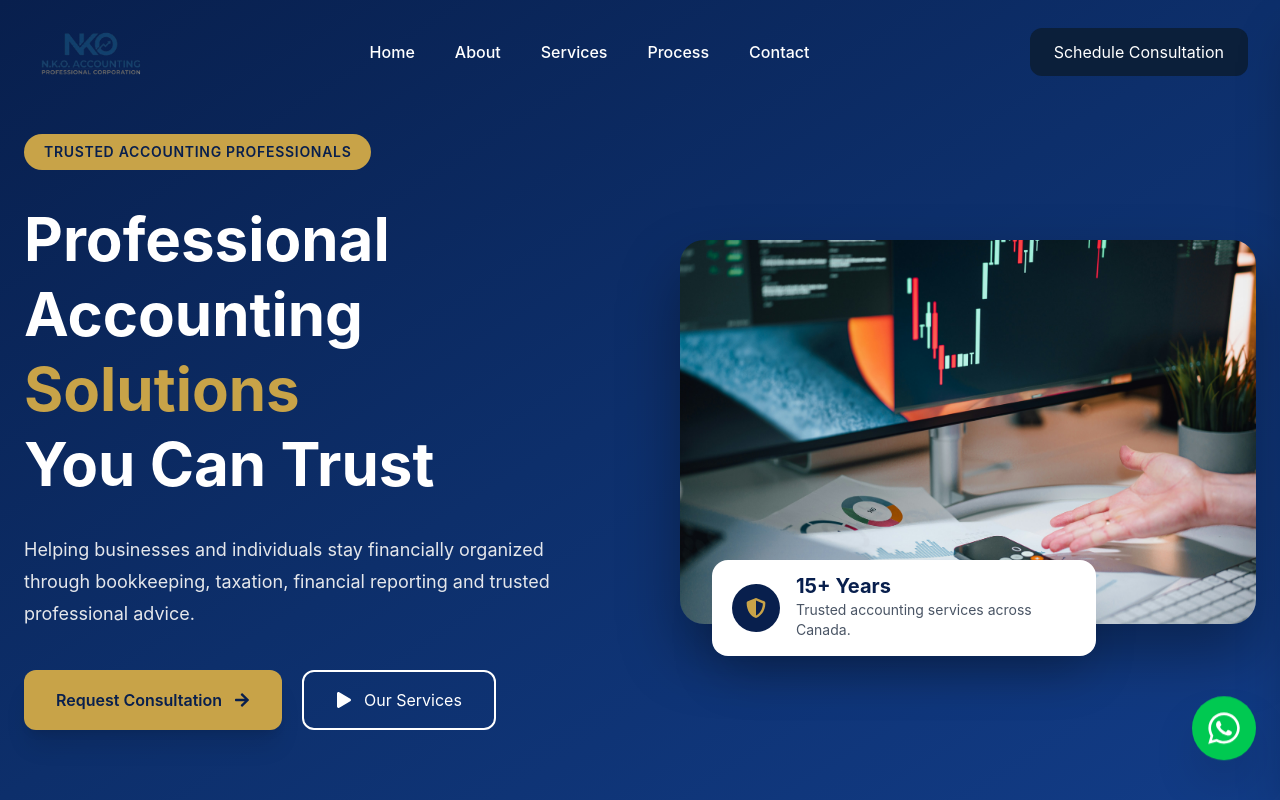
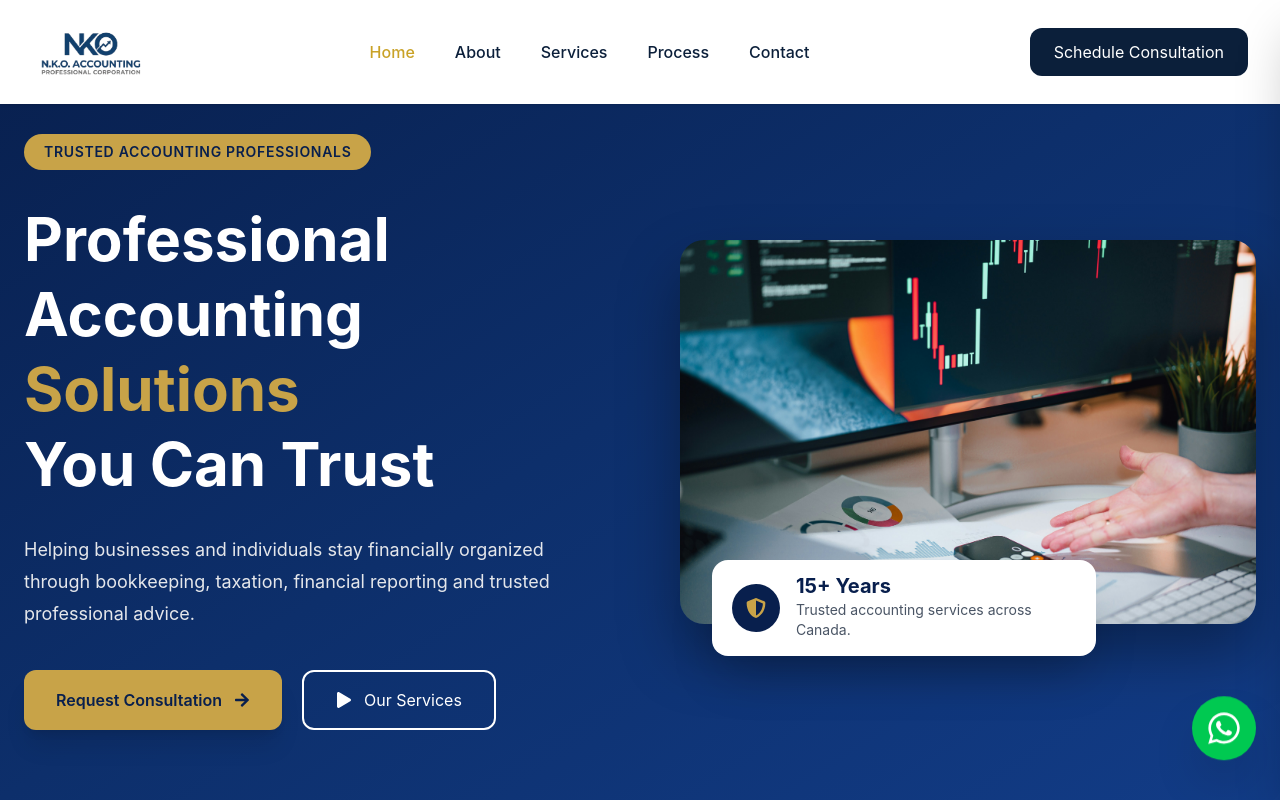
Before and after one commit to justicefriday/nko-Accountant, a React (Vite) app: page / in a window 1280 px wide. Shown: the top 800 px of the page. Built offline with nearby package versions, Linux system fonts and the light colour scheme.

Commit message:
nav fixed

```diff
--- a/src/components/Nav.jsx
+++ b/src/components/Nav.jsx
@@ -40,10 +40,8 @@ const Nav = () => {
 
   return (
     <header
-      className={`fixed top-0 left-0 w-full z-50 transition-all duration-500 ${
-        scrolled
-          ? "bg-white shadow-lg py-3"
-          : "bg-transparent py-5"
+      className={`fixed top-0 left-0 w-full z-50 bg-white transition-shadow duration-500 ${
+        scrolled ? "shadow-lg py-3" : "shadow-sm py-5"
       }`}
     >
       <div className="max-w-7xl mx-auto px-5 sm:px-6 lg:px-8 flex items-center justify-between">
@@ -78,11 +76,7 @@ const Nav = () => {
                 duration={500}
                 offset={-90}
                 activeClass="text-[#C9A227]"
-                className={`cursor-pointer font-medium transition-all duration-300 ${
-                  scrolled
-                    ? "text-[#0B1F3A] hover:text-[#C9A227]"
-                    : "text-white hover:text-[#C9A227]"
-                }`}
+                className="cursor-pointer font-medium text-[#0B1F3A] hover:text-[#C9A227] transition-all duration-300"
               >
                 {link.name}
               </Link>
@@ -108,9 +102,7 @@ const Nav = () => {
 
         <button
           onClick={() => setNav(true)}
-          className={`lg:hidden text-3xl z-[70] ${
-            scrolled ? "text-[#0B1F3A]" : "text-white"
-          }`}
+          className="lg:hidden text-3xl z-[70] text-[#0B1F3A]"
         >
           <FaBars />
         </button>
@@ -122,9 +114,7 @@ const Nav = () => {
       <div
         onClick={() => setNav(false)}
         className={`fixed inset-0 bg-black/60 backdrop-blur-sm transition-all duration-500 lg:hidden ${
-          nav
-            ? "opacity-100 visible z-[60]"
-            : "opacity-0 invisible"
+          nav ? "opacity-100 visible z-[60]" : "opacity-0 invisible"
         }`}
       />
 
```
